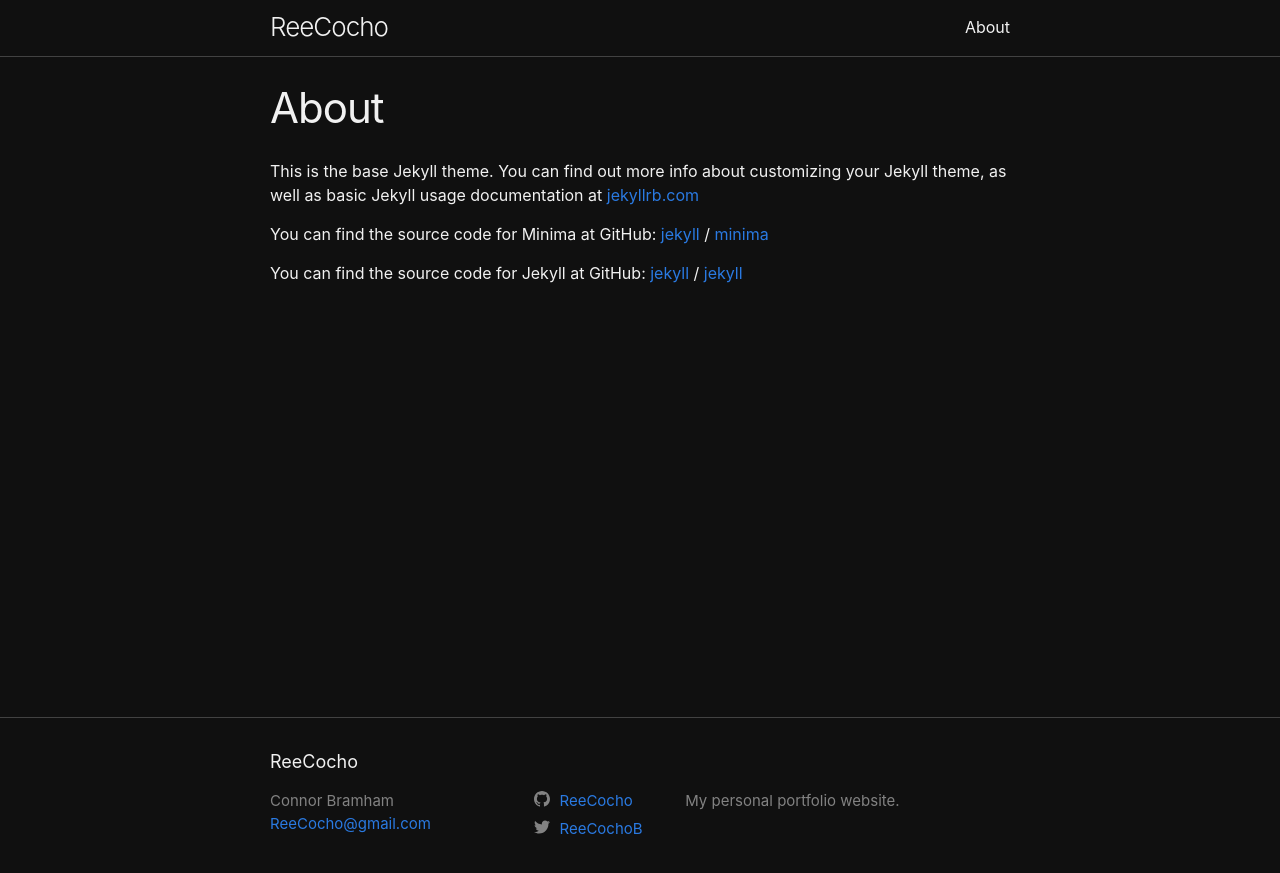
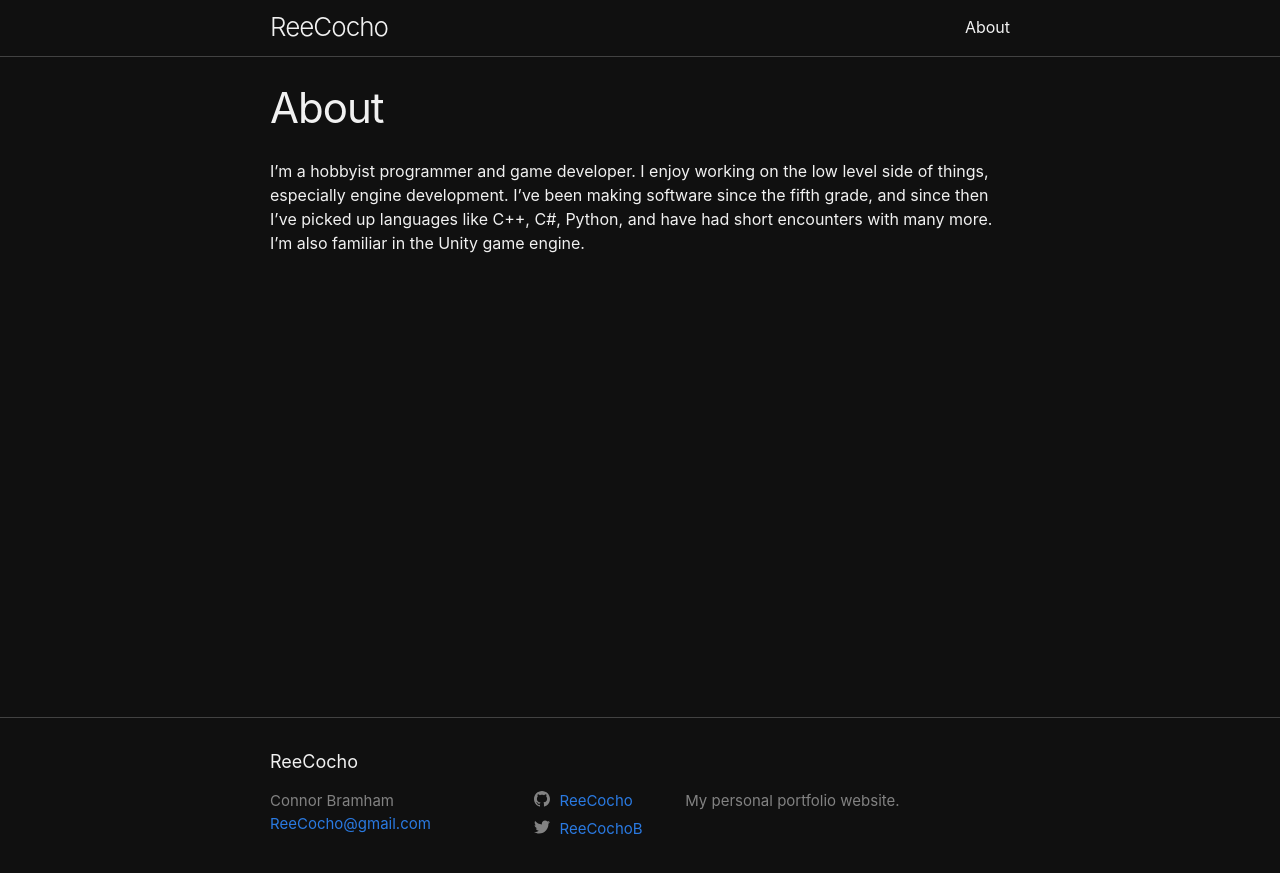
Before and after one commit to ReeCocho/reecocho.github.io, a Jekyll site: the page built from about.md, in a window 1280 px wide. Shown: the top 873 px of the page. Built offline with Jekyll 4.4.1, drawn with Linux system fonts in a browser that asks for light colours.

Commit message:
Updated the about page.

```diff
--- a/about.md
+++ b/about.md
@@ -4,15 +4,8 @@ title: About
 permalink: /about/
 ---
 
-This is the base Jekyll theme. You can find out more info about customizing your Jekyll theme, as well as basic Jekyll usage documentation at [jekyllrb.com](https://jekyllrb.com/)
-
-You can find the source code for Minima at GitHub:
-[jekyll][jekyll-organization] /
-[minima](https://github.com/jekyll/minima)
-
-You can find the source code for Jekyll at GitHub:
-[jekyll][jekyll-organization] /
-[jekyll](https://github.com/jekyll/jekyll)
-
-
-[jekyll-organization]: https://github.com/jekyll
+I'm a hobbyist programmer and game developer. I enjoy working on the low level
+side of things, especially engine development. I've been making software since
+the fifth grade, and since then I've picked up languages like C++, C#, Python,
+and have had short encounters with many more. I'm also familiar in the Unity
+game engine.
```
